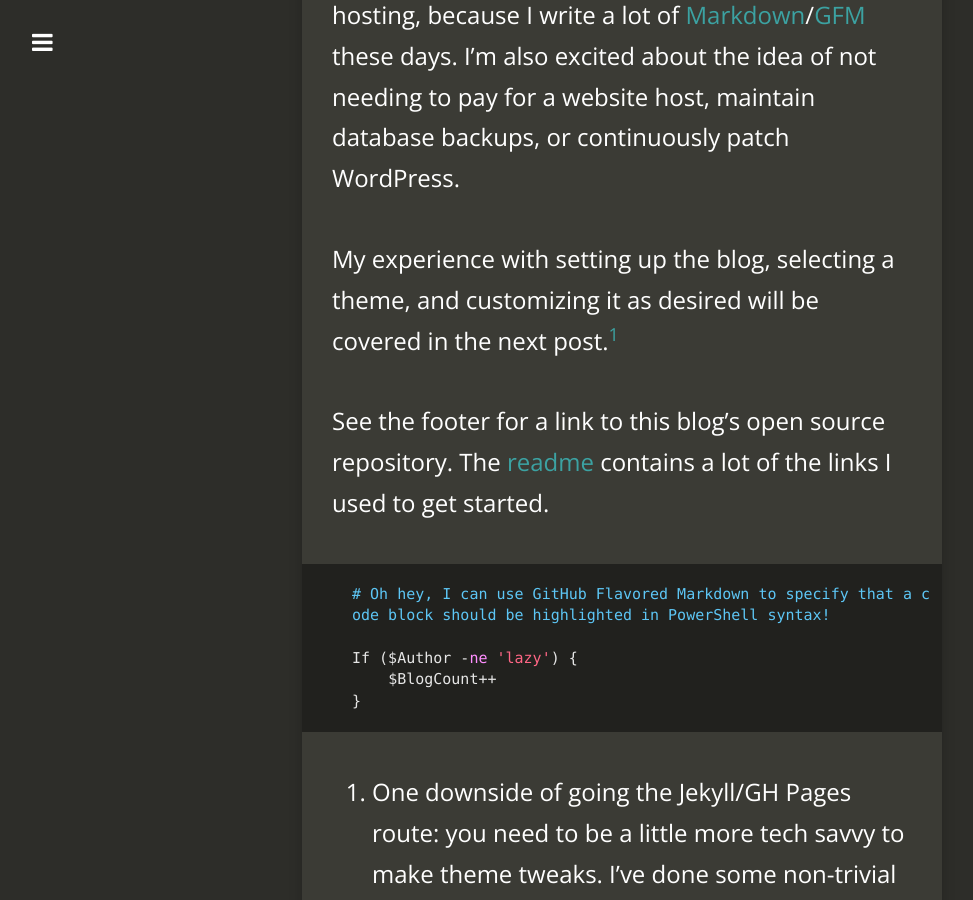
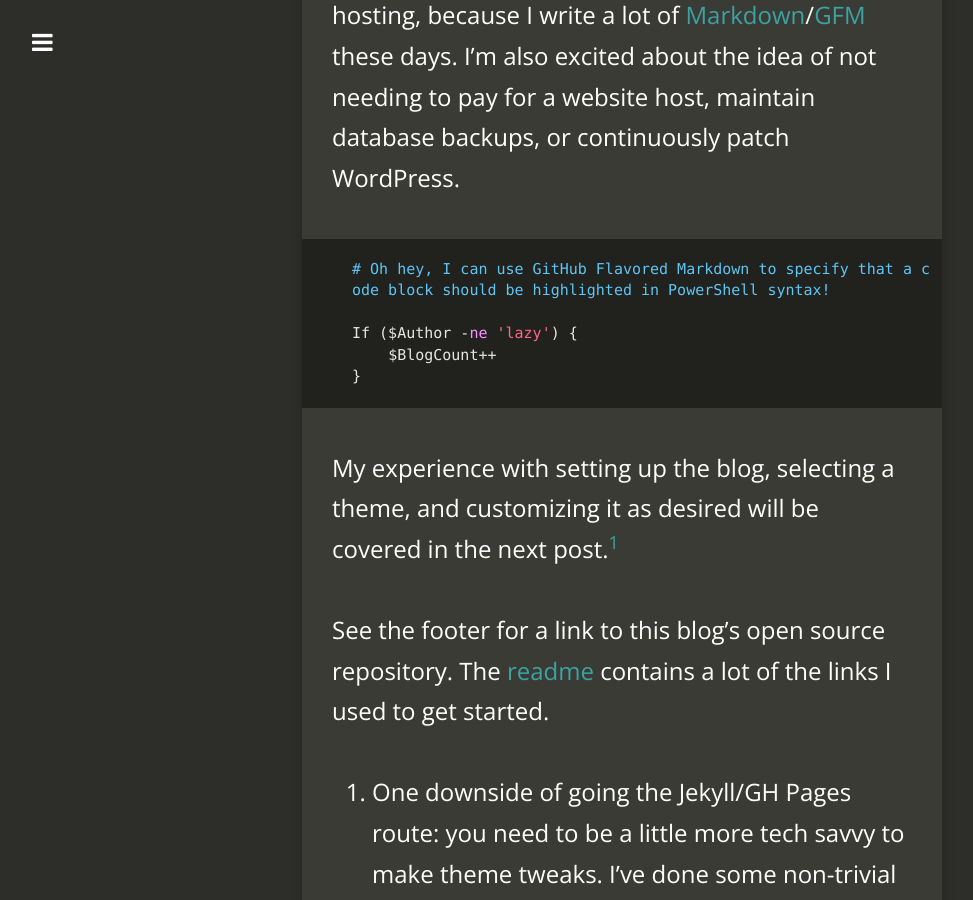
Before and after one commit to brianbunke/brianbunke.github.io, a Jekyll site: the page built from _posts/2016-12-04-hello-world.md, in a window 1280 px wide and 900 px high, scrolled down 481 px. Shown: the whole window, without its empty margins (18-991 px from the left). Built offline with Jekyll 4.4.1, drawn with Linux system fonts in a browser that asks for light colours; nearby versions of some CDN libraries; some of the changed lines change nothing that is shown.

Commit message:
Finalize first post content

````diff
--- a/_posts/2016-12-04-hello-world.md
+++ b/_posts/2016-12-04-hello-world.md
@@ -15,10 +15,6 @@
 
 I wanted to try out [Jekyll] on [GitHub Pages][GP] for blog hosting, because I write a lot of [Markdown][MD]/[GFM] these days. I'm also excited about the idea of not needing to pay for a website host, maintain database backups, or continuously patch WordPress.
 
-My experience with setting up the blog, selecting a theme, and customizing it as desired will be covered in the next post.[^1]
-
-See the footer for a link to this blog's open source repository. The [readme] contains a lot of the links I used to get started.
-
 ```posh
 # Oh hey, I can use GitHub Flavored Markdown to specify that a code block should be highlighted in PowerShell syntax!
 
@@ -27,6 +23,10 @@
 }
 ```
 
+My experience with setting up the blog, selecting a theme, and customizing it as desired will be covered in the next post.[^1]
+
+See the footer for a link to this blog's open source repository. The [readme] contains a lot of the links I used to get started.
+
 [^1]: One downside of going the Jekyll/GH Pages route: you need to be a little more tech savvy to make theme tweaks. I've done some non-trivial trolling around the code already to make preferred changes. With that time spent, here I am in the footnotes section (which I desperately want to abuse), and there is no special formatting class whatsoever in this theme. Hopefully one day I'll have the motivation to differentiate footnotes, as I won't use them moving forward if they just look like I'm still talking at the end of the post.
 
 [Jekyll]: <https://jekyllrb.com/>
````
